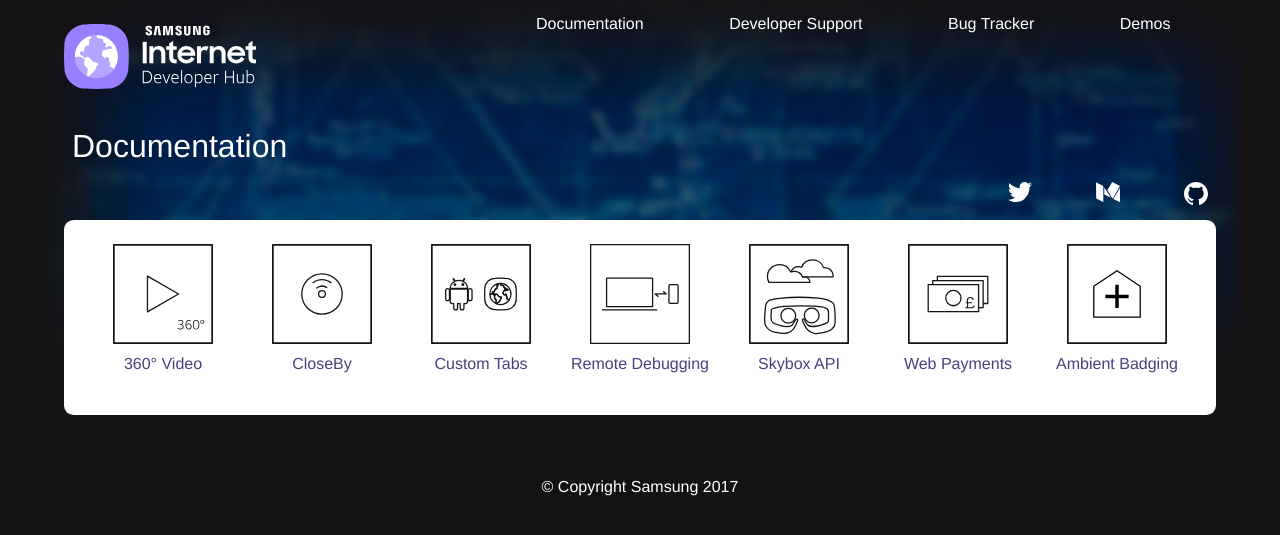
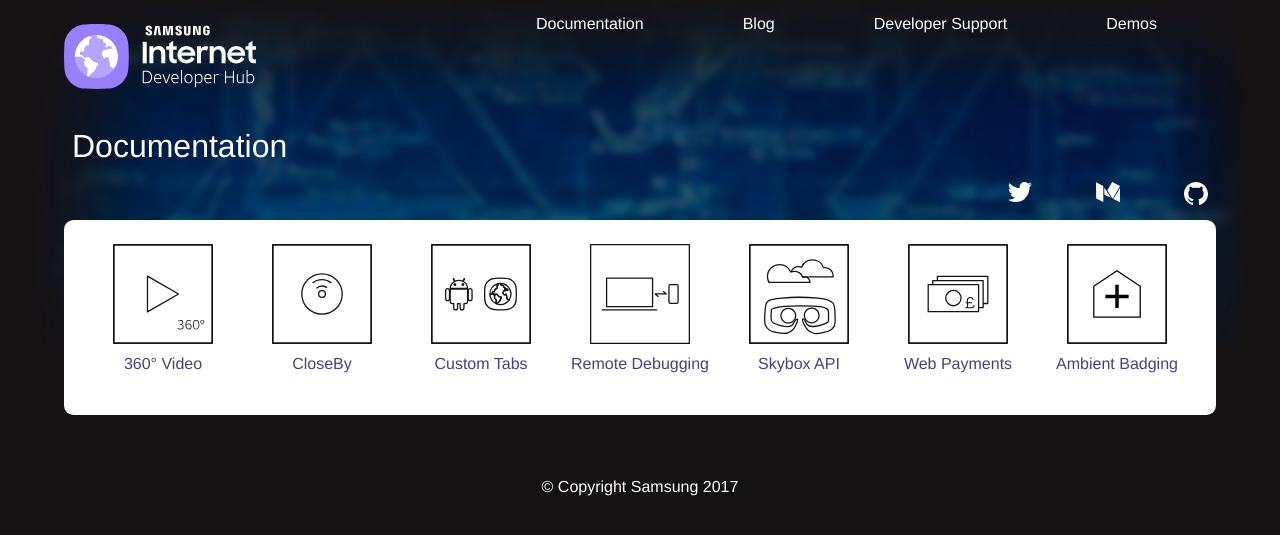
Before and after one commit to SamsungInternet/homepage-archive, a Jekyll site: the page built from docs/index.md, in a window 1280 px wide. Shown: the top 535 px of the page. Built offline with Jekyll 4.4.1, drawn with Linux system fonts in a browser that asks for light colours.

Commit message:
Update homepage, menu link, docs links

```diff
--- a/_includes/hamburger-menu.html
+++ b/_includes/hamburger-menu.html
@@ -5,8 +5,8 @@
 	</div>
 	<div id="nav-links">
 		<a href="/docs/">Documentation</a>
+		<a href="https://medium.com/samsung-internet-dev/">Blog</a>
 		<a href="https://github.com/samsungInternet/support/issues">Developer Support</a>
-		<a href="https://github.com/samsunginternet/support/issues">Bug Tracker</a>
 		<a href="https://pwas.samsunginter.net/">Demos</a>
 	</div>
 	<div id="socials">
--- a/docs/index.md
+++ b/docs/index.md
@@ -5,25 +5,25 @@
 description: Documentation for the Samsung Internet Web Browser and the Samsung Internet for GearVR web browser.
 ---
 <div class="doc-subsection">
-<div class="icon-title"><a href="video-360.html"><img src="/images/ico-vid-360.svg" alt="360 Videos"></a>
+<div class="icon-title"><a href="video-360"><img src="/images/ico-vid-360.svg" alt="360 Videos"></a>
 	<p><a href="video-360.html">360° Video</a></p>
 </div>
-<div class="icon-title"><a href="closeby.html"><img src="/images/ico-closeby.svg" alt="CloseBy"></a>
+<div class="icon-title"><a href="closeby"><img src="/images/ico-closeby.svg" alt="CloseBy"></a>
 	<p><a href="closeby.html">CloseBy</a></p>
 </div>
-<div class="icon-title"><a href="custom-tabs.html"><img src="/images/ico-custom-tab.svg" alt="Custom Tabs"></a>
+<div class="icon-title"><a href="custom-tabs"><img src="/images/ico-custom-tab.svg" alt="Custom Tabs"></a>
 	<p><a href="custom-tabs.html">Custom Tabs</a></p>
 </div>
-<div class="icon-title"><a href="remote-debugging.html"><img src="/images/ico-remote-debug.svg" alt="Remote Debugging"></a>
+<div class="icon-title"><a href="remote-debugging"><img src="/images/ico-remote-debug.svg" alt="Remote Debugging"></a>
 	<p><a href="remote-debugging.html">Remote Debugging</a></p>
 </div>
-<div class="icon-title"><a href="skybox.html"><img src="/images/ico-skybox.svg" alt="Skybox API (Gear VR)"></a>
+<div class="icon-title"><a href="skybox"><img src="/images/ico-skybox.svg" alt="Skybox API (Gear VR)"></a>
 	<p><a href="skybox.html">Skybox API</a></p>
 </div>
-<div class="icon-title"><a href="web-payments.html"><img src="/images/ico-payment.svg" alt="Web Payments"></a>
+<div class="icon-title"><a href="web-payments"><img src="/images/ico-payment.svg" alt="Web Payments"></a>
 	<p><a href="web-payments.html">Web Payments</a></p>
 </div>
-<div class="icon-title"><a href="ambient-badging.html"><img src="/images/ico-ambient-badging.svg" alt="Ambient Badging"></a>
+<div class="icon-title"><a href="ambient-badging"><img src="/images/ico-ambient-badging.svg" alt="Ambient Badging"></a>
 	<p><a href="ambient-badging.html">Ambient Badging</a></p>
 </div>
 <!--
--- a/index.html
+++ b/index.html
@@ -58,8 +58,11 @@
 		</div>
 	</div>
 
-	<h1><img src="images/linksLogo.svg" class="title-icon" alt="Links"> Useful Links</h1>
+	<h1><img src="images/linksLogo.svg" class="title-icon" alt="Links"> From the Blog</h1>
 	<div class="norm-subSection_feed">
 		<script src="scripts/template.js" defer data-template="feed-list" data-max="6" data-src="https://feed-service.ada.is/feed?properties=title,description,feedUrl,link&urls=https://medium.com/feed/samsung-internet-dev/"></script>
 	</div>
+
+	<div><a href="https://medium.com/samsung-internet-dev/archive">Blog Archive</a></div>
+
 </section>
```
Also changed, not shown: _posts/2017-03-16-gamepad-reloaded.md (added, +9 -0 lines), images/header-images/gamepads-inverted.jpg (added), images/header-images/gamepads.jpg (added).
